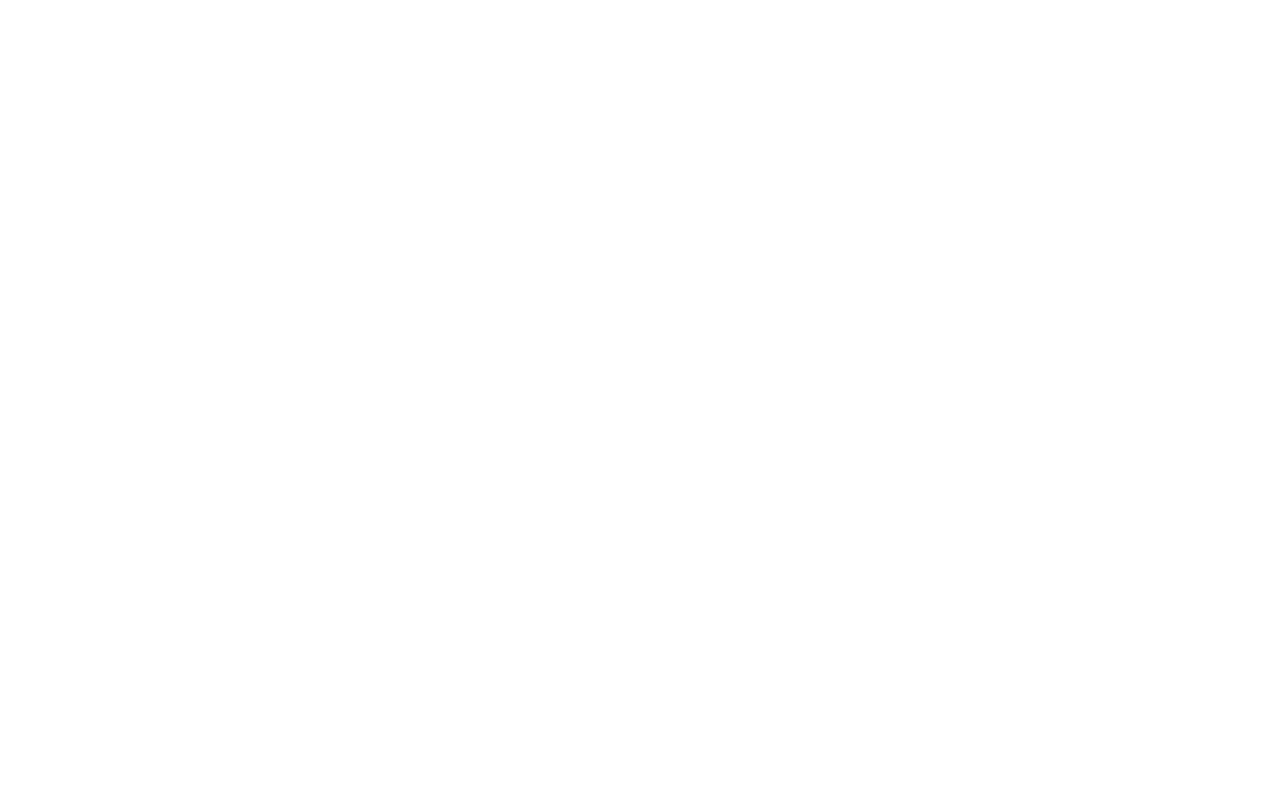
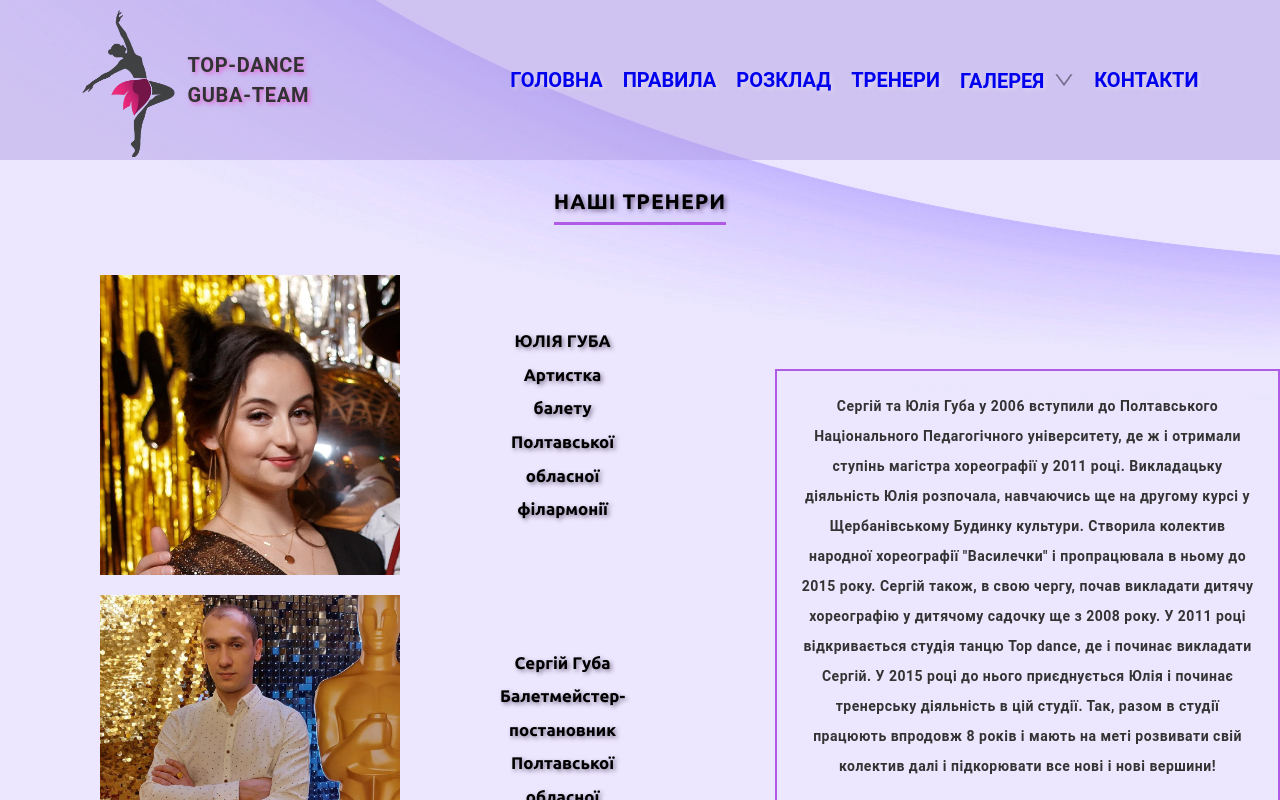
Before and after one commit to Dugina80/Project, a React (Create React App) app: page /trainers in a window 1280 px wide. Before the commit this address had no page. Shown: the top 800 px of the page. Built offline with nearby package versions, Linux system fonts and the light colour scheme.

Commit message:
new page

```diff
--- a/src/assets/styles/PhotoPage.scss
+++ b/src/assets/styles/PhotoPage.scss
@@ -15,6 +15,7 @@
     object-fit: cover;
   }
 }
+
 @media (max-width: 1400px) {
   .photo-container img {
     max-width: 430px;
--- /dev/null
+++ b/src/assets/styles/Trainers.scss
@@ -0,0 +1,119 @@
+.trainer {
+  text-align: center;
+  margin-top: 20px;
+  width: 100%;
+
+  &-block {
+    display: flex;
+    flex-direction: row;
+    justify-content: center;
+    align-items: center;
+    gap: 200px;
+
+    @media (max-width: 1300px) {
+      gap: 150px;
+    }
+    @media (max-width: 1200px) {
+      gap: 100px;
+    }
+    @media (max-width: 1111px) {
+      flex-direction: column;
+      gap: 0;
+    }
+
+    &_info {
+      font-family: "Ubuntu" sans-serif;
+      font-style: normal;
+      font-size: 150%;
+      letter-spacing: 0.5px;
+      font-weight: 700;
+      font-style: normal;
+      line-height: 30px;
+      color: #333333;
+      border: 2px solid #b05be6;
+      padding: 20px;
+      max-width: 600px;
+
+      @media (max-width: 1400px) {
+        font-size: 120%;
+      }
+      @media (max-width: 1300px) {
+        font-size: 100%;
+      }
+      @media (max-width: 1111px) {
+        font-size: 120%;
+        max-width: 800px;
+        margin-bottom: 50px;
+      }
+      @media (max-width: 450px) {
+        font-size: 100%;
+      }
+    }
+  }
+
+  &-title {
+    font-family: "Ubuntu", Sans-serif;
+    font-weight: 800;
+    line-height: 2;
+    font-size: 150%;
+    letter-spacing: 1px;
+    border-width: 0 0 3px 0;
+    border-style: solid;
+    border-color: #b05be6;
+    display: inline-block;
+    text-shadow: 2px 2px 4px rgba(37, 16, 49, 0.5);
+  }
+}
+
+img {
+  max-width: 300px;
+  height: 305px;
+  height: 100%;
+
+  @media (max-width: 550px) {
+    width: 200px;
+    height: 200px;
+  }
+  @media (max-width: 450px) {
+    width: 150px;
+    height: 150px;
+  }
+}
+
+.trainer-foto {
+  display: flex;
+  flex-direction: column;
+  gap: 20px;
+  padding: 50px 0 50px 100px;
+  @media (max-width: 1111px) {
+    padding: 50px 20px;
+  }
+
+  &_item {
+    display: flex;
+    flex-direction: row-reverse;
+    justify-content: flex-end;
+    align-items: center;
+    gap: 100px;
+
+    @media (max-width: 614px) {
+      gap: 50px;
+    }
+
+    &-text {
+      font-family: "Ubuntu", Sans-serif;
+      font-weight: 700;
+      line-height: 2;
+      font-size: 150%;
+      text-shadow: 2px 2px 4px rgba(37, 16, 49, 0.5);
+
+      @media (max-width: 1300px) {
+        font-size: 120%;
+      }
+
+      @media (max-width: 450px) {
+        font-size: 100%;
+      }
+    }
+  }
+}
--- a/src/assets/styles/containers/header.scss
+++ b/src/assets/styles/containers/header.scss
@@ -50,7 +50,7 @@
     display: flex;
     align-items: center;
     justify-content: center;
-    gap: 50px;
+    gap: 35px;
     font-size: 20px;
     font-family: "Ubuntu" sans-serif;
     font-style: normal;
@@ -58,6 +58,9 @@
     text-shadow: 2px 2px 4px rgba(241, 236, 244, 0.5);
     color: #313234;
 
+    @media (max-width: 1328px) {
+     gap: 20px;
+  }
 
   }
 }
@@ -111,18 +114,18 @@
 .ant-modal-content {
   border-radius: 8px;
   width: 200px;
-  height: 190px;
+  height: 230px;
   background-color: rgba(244, 234, 249, 0.8) !important;
 
   @media (max-width: 670px) {
     background-color: rgba(244, 234, 249) !important;
     width: 180px;
-  height: 190px;
+  height: 230px;
   }
   @media (max-width: 493px) {
     background-color: rgba(244, 234, 249) !important;
     width: 160px;
-  height: 180px;
+  height: 195px;
   }
 
 
--- a/src/container/Header/constant.js
+++ b/src/container/Header/constant.js
@@ -1,11 +1,15 @@
 export const HEADER_NAVIGATION_LINKS = [
-    { label: "ГОЛОВНА", value: "/" },
-    { label: "ПРАВИЛА", value: "/aboutUs" },
-    { label: "РОЗКЛАД", value: "/schedule" },
-    { label: "ГАЛЕРЕЯ", value: "/gallery", submenu: [
+  { label: "ГОЛОВНА", value: "/" },
+  { label: "ПРАВИЛА", value: "/aboutUs" },
+  { label: "РОЗКЛАД", value: "/schedule" },
+  { label: "ТРЕНЕРИ", value: "/trainers" },
+  {
+    label: "ГАЛЕРЕЯ",
+    value: "/gallery",
+    submenu: [
       { label: "ФОТО", value: "/photo" },
-      { label: "ВІДЕО", value: "/video" }
-    ]},
-    { label: "КОНТАКТИ ", value: "/contacts" },
-
-  ];
+      { label: "ВІДЕО", value: "/video" },
+    ],
+  },
+  { label: "КОНТАКТИ ", value: "/contacts" },
+];
--- a/src/pages/Router.jsx
+++ b/src/pages/Router.jsx
@@ -7,6 +7,8 @@
 import PhotoPage from "./Gallery/PhotoPage";
 import VideoPage from "./Gallery/VideoPage";
 import GeneralLayout from "../layouts/GeneralLayout";
+import Trainers from "./Trainers";
+
 
 
 
@@ -22,6 +24,7 @@
          <Route path="/" element={renderWithLayout(HomePage)}/>
         <Route path="aboutUs" element={renderWithLayout(AboutUs)}/>
         <Route path="schedule" element={renderWithLayout(Schedule)}/>
+       <Route path="trainers" element={renderWithLayout(Trainers)}/>
         <Route path="gallery/photos" element={renderWithLayout(PhotoPage)} />
         <Route path="gallery/videos" element={renderWithLayout(VideoPage)} />
         <Route path="contacts" element={renderWithLayout(Contacts)}/>
--- /dev/null
+++ b/src/pages/Trainers/Trainers.jsx
@@ -0,0 +1,54 @@
+import React from "react";
+
+import Trn1 from "../../image/306784195_1138756650066873_8617978372212699088_n.jpg";
+import Trn2 from "../../image/322401271_981621899479098_2944052154766725554_n.jpg";
+import "../../assets/styles/Trainers.scss";
+
+function Coaches() {
+  return (
+    <section>
+      <div className="trainer">
+        <h2 className="trainer-title">НАШІ ТРЕНЕРИ</h2>
+        <div className="trainer-block">
+          <div className="trainer-foto">
+            <div className="trainer-foto_item">
+              <h3 className="trainer-foto_item-text">
+                ЮЛІЯ ГУБА
+                <br />
+                Артистка балету <br /> Полтавської обласної філармонії
+              </h3>
+
+              <img src={Trn1} alt="foto trainer" />
+            </div>
+            <div className="trainer-foto_item">
+              <h3 className="trainer-foto_item-text">
+                Сергій Губа <br />
+                Балетмейстер-постановник <br />
+                Полтавської обласної філармонії
+              </h3>
+              <img src={Trn2} alt="foto trainer" />
+            </div>
+          </div>
+          <div className="trainer-block_info">
+            <p>
+              Сергій та Юлія Губа у 2006 вступили до Полтавського Національного
+              Педагогічного університету, де ж і отримали ступінь магістра
+              хореографії у 2011 році. Викладацьку діяльність Юлія розпочала,
+              навчаючись ще на другому курсі у Щербанівському Будинку культури.
+              Створила колектив народної хореографії "Василечки" і пропрацювала
+              в ньому до 2015 року. Сергій також, в свою чергу, почав викладати
+              дитячу хореографію у дитячому садочку ще з 2008 року. У 2011 році
+              відкривається студія танцю Top dance, де і починає викладати
+              Сергій. У 2015 році до нього приєднується Юлія і починає
+              тренерську діяльність в цій студії. Так, разом в студії працюють
+              впродовж 8 років і мають на меті розвивати свій колектив далі і
+              підкорювати все нові і нові вершини!
+            </p>
+          </div>
+        </div>
+      </div>
+    </section>
+  );
+}
+
+export default Coaches;
--- /dev/null
+++ b/src/pages/Trainers/index.js
@@ -0,0 +1,3 @@
+import Trainers from "./Trainers";
+
+export default Trainers;
```
